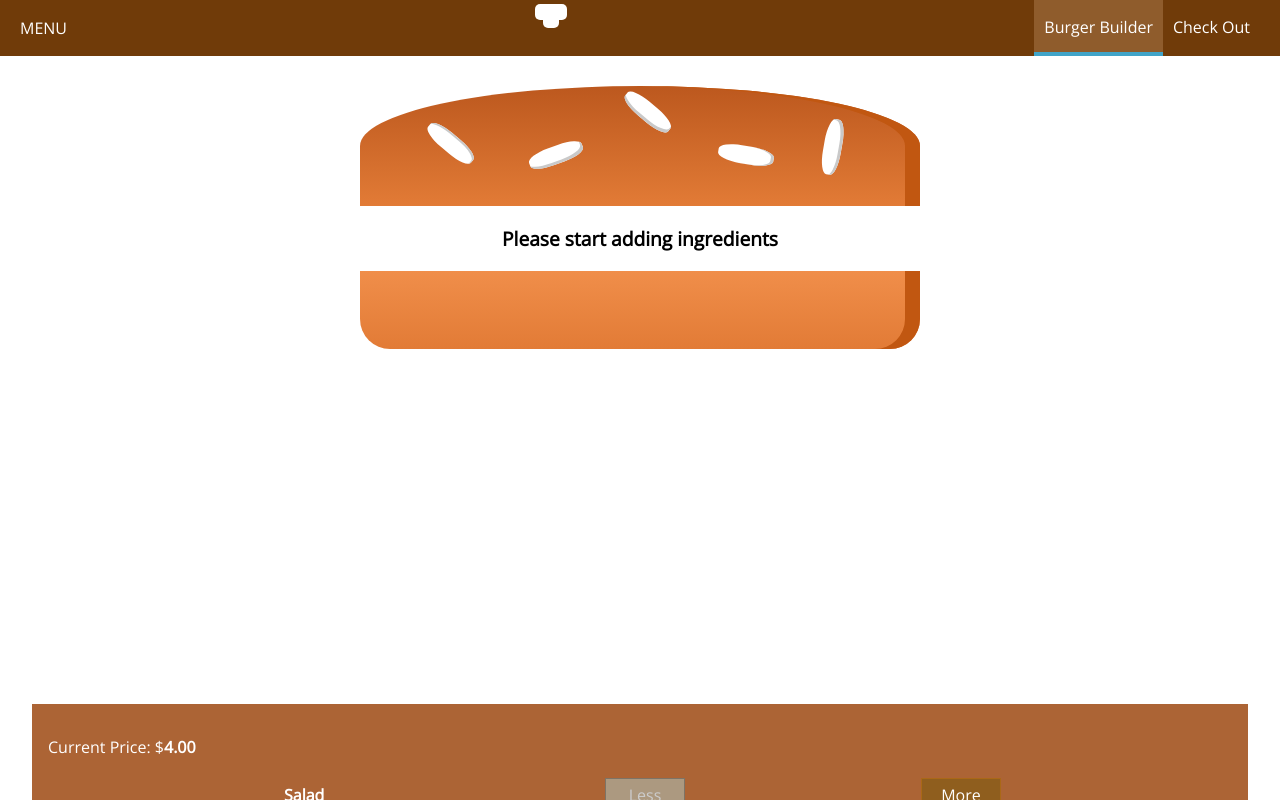
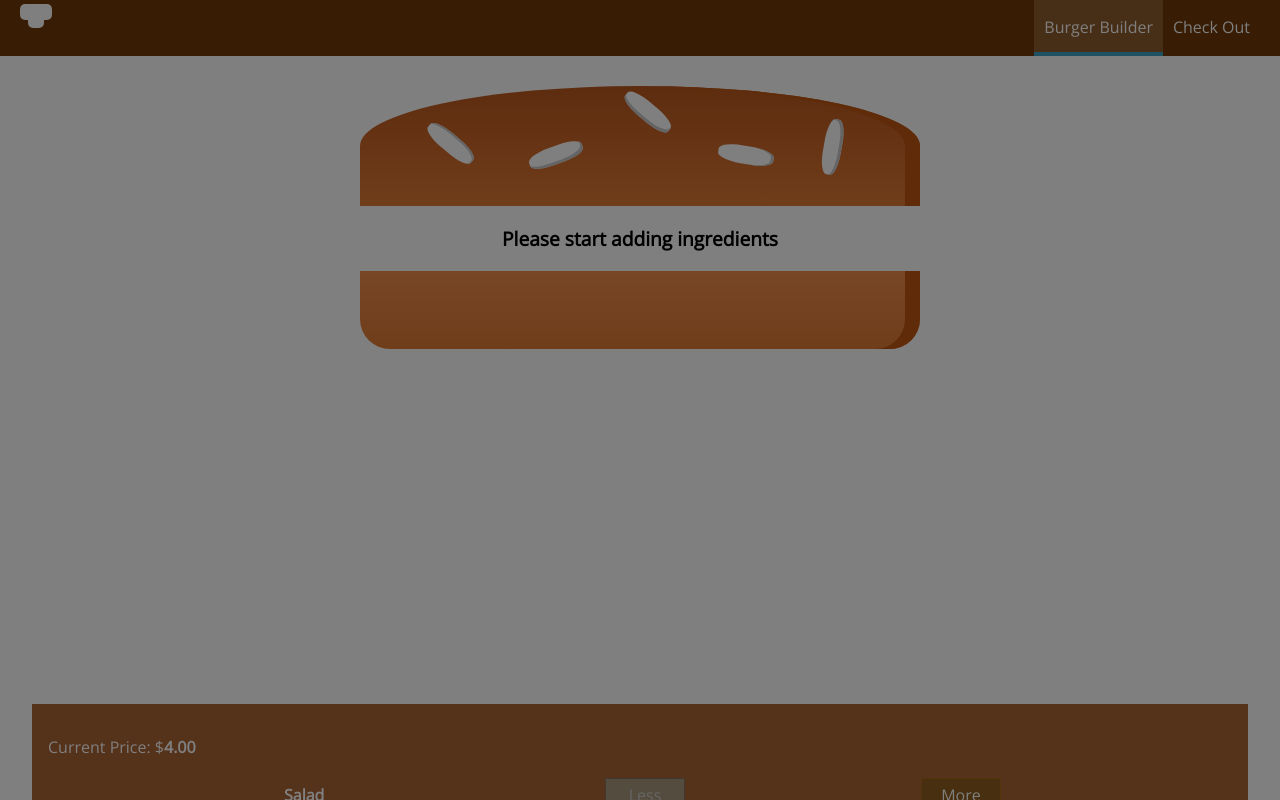
Before and after one commit to skotraba/Burger-Builder, a React app: page / in a window 1280 px wide. Shown: the top 800 px of the page. Built offline with nearby package versions, Linux system fonts and the light colour scheme.

Commit message:
Added more for moblile

```diff
--- a/src/components/Layout/Layout.jsx
+++ b/src/components/Layout/Layout.jsx
@@ -1,19 +1,40 @@
-import React from 'react';
+import React, {Component} from 'react';
 
 import Auxx from '../../containers/hoc/Auxx';
 import './Layout.css';
 import Toolbar from "../Navigation/Toolbar/Toolbar";
 import Sidedrawer from "../Navigation/Sidedrawer/Sidedrawer";
 
-const layout = (props) => (
-  <Auxx>
-    <Toolbar/>
-    <Sidedrawer/>
-    <main className='Content'>
-      {props.children}
-    </main>
-  </Auxx>
+class Layout extends Component {
 
-);
+  state = {
+    showSideDrawer: true
+  }
 
-export default layout;
+  sideDrawerClosedHandler = () => {
+    this.setState({showSideDrawer: false})
+  }
+
+  //Because of asnych, do not access state directly, better to use previous state like below
+  sideDrawerToggleHandler = () => {
+    this.setState((prevState) =>{
+      return {showSideDrawer: !prevState.showSideDrawer}
+    })
+  }
+
+  render(){
+    return(
+      <Auxx>
+        <Toolbar drawerToggleClicked={this.sideDrawerToggleHandler}/>
+        <Sidedrawer
+        open={this.state.showSideDrawer}
+        closed={this.sideDrawerClosedHandler}/>
+        <main className='Content'>
+          {this.props.children}
+        </main>
+      </Auxx>
+    )
+  }
+}
+
+export default Layout;
--- /dev/null
+++ b/src/components/Navigation/Sidedrawer/DrawerToggle/DrawerToggle.css
@@ -0,0 +1,23 @@
+.DrawerToggle {
+  width: 40px;
+  height: 100%;
+  display: flex;
+  flex-flow: column;
+  justify-content: space-around;
+  align-items: center;
+  padding: 10px 0;
+  box-sizing: border-box;
+  cursor: pointer;
+}
+
+.DrawerToggle div {
+  width: 90%;
+  height: 3px;
+  background-color: white;
+}
+
+@media (min-width: 500px) {
+  .DrawerToggle {
+      display: none;
+  }
+}
--- /dev/null
+++ b/src/components/Navigation/Sidedrawer/DrawerToggle/DrawerToggle.js
@@ -0,0 +1,15 @@
+import React from 'react';
+
+import './DrawerToggle.css';
+
+const DrawerToggle = (props) => {
+  return (
+    <div className={"DrawerToggle"} onClick={props.clicked}>
+      <div></div>
+      <div></div>
+      <div></div>
+    </div>
+  );
+}
+
+export default DrawerToggle;
--- a/src/components/Navigation/Sidedrawer/Sidedrawer.css
+++ b/src/components/Navigation/Sidedrawer/Sidedrawer.css
@@ -18,16 +18,18 @@
   margin-bottom: 32px;
 }
 
+/* Responsible for displaying animation */
+.Open{
+  transform: translateX(0);
+}
+
+.Close{
+  transform: translateX(-100%);
+}
+
 @media (min-width: 500px) {
   .Sidedrawer {
     display: none;
   }
-/* Responsible for displaying animation */
-  .Open{
-    transform: translateX(0);
-  }
 
-  .Close{
-    transform: translateX(-100%);
-  }
 }
--- a/src/components/Navigation/Sidedrawer/Sidedrawer.js
+++ b/src/components/Navigation/Sidedrawer/Sidedrawer.js
@@ -2,14 +2,24 @@ import React from 'react';
 
 import Logo from '../../Logo/Logo';
 import NavigationItems from '../NavigationItems/NavigationItems';
+import Backdrop from '../../UI/Backdrop/Backdrop';
+import Aux from '../../../containers/hoc/Auxx';
 
 import './Sidedrawer.css';
+// import modal from '../../UI/Modal/Modal';
 
 const Sidedrawer = (props) => {
+  let attachedClasses = ["Sidedrawer", "Close"]
+  if(props.open) {
+    attachedClasses = ["Sidedrawer", "Open"]
+  }
 
+  // console.log(attachedClasses.join(' '))
 
   return (
-    <div className={'Sidedrawer'}>
+    <Aux>
+      <Backdrop show={props.open} clicked={props.closed}/>
+      <div className={attachedClasses.join(' ')}>
         <div className={"Logo"}>
           <Logo/>
         </div>
@@ -17,6 +27,8 @@ const Sidedrawer = (props) => {
           <NavigationItems/>
         </nav>
       </div>
+    </Aux>
+
   );
 }
 
--- a/src/components/Navigation/Toolbar/Toolbar.js
+++ b/src/components/Navigation/Toolbar/Toolbar.js
@@ -4,10 +4,11 @@ import "./Toolbar.css";
 
 import Logo from "../../Logo/Logo";
 import NavigationItems from "../NavigationItems/NavigationItems";
+import DrawerToggle from '../Sidedrawer/DrawerToggle/DrawerToggle';
 
 const toolbar = (props) => (
   <header className={"Toolbar"}>
-    <div>MENU</div>
+    <DrawerToggle clicked={props.drawerToggleClicked}/>
       <div className={"Logo"}>
         <Logo/>
       </div>
--- a/src/containers/BurgerBuilder/BugerBuilder.jsx
+++ b/src/containers/BurgerBuilder/BugerBuilder.jsx
@@ -79,7 +79,7 @@ class BugerBuilder extends Component {
  }
 
  purchaseContinueHandler = () => {
-   alert("You continue")
+   console.log("continue")
  }
 
 
```
Also changed, not shown: src/Notes.md (+12 -1 lines), src/components/Burger/Burger.js (+4 -4 lines). Lines whose indentation alone changed are shown as unchanged.
